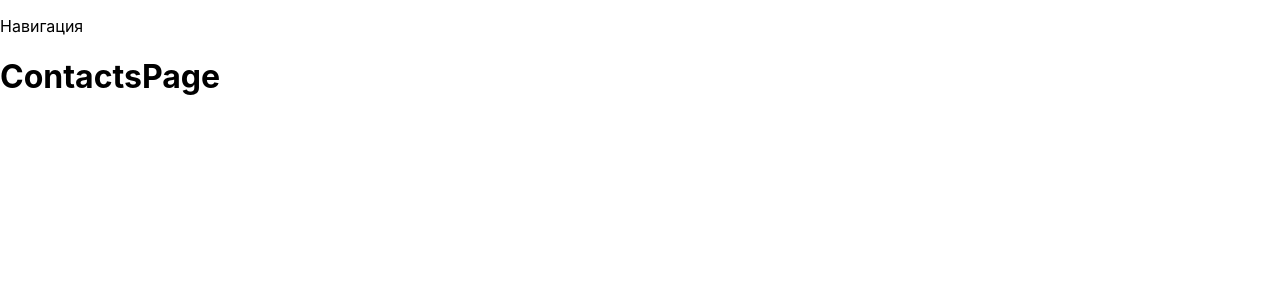
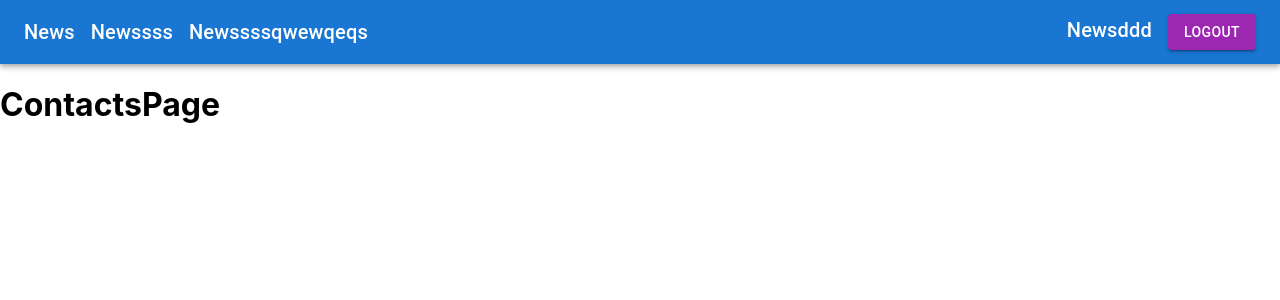
Before and after one commit to SergY29/goit-react-hw-08-phonebook, a React (Create React App) app: page /goit-react-hw-08-phonebook/contacts in a window 1280 px wide. Shown: the top 300 px of the page. Built offline with nearby package versions, Linux system fonts and the light colour scheme.

Commit message:
appbar styled

```diff
--- a/package.json
+++ b/package.json
@@ -4,6 +4,9 @@
   "private": true,
   "homepage": "https://SergY29.github.io/goit-react-hw-08-phonebook/",
   "dependencies": {
+    "@emotion/react": "^11.10.5",
+    "@emotion/styled": "^11.10.5",
+    "@mui/material": "^5.11.6",
     "@testing-library/jest-dom": "^5.16.3",
     "@testing-library/react": "^12.1.4",
     "@testing-library/user-event": "^13.5.0",
--- a/src/components/AppBar.jsx
+++ /dev/null
@@ -1,7 +0,0 @@
-export const AppBar = () => {
-  return (
-    <header>
-      <p>Навигация</p>
-    </header>
-  );
-};
--- /dev/null
+++ b/src/components/AppBarHeader.jsx
@@ -0,0 +1,36 @@
+import AppBar from '@mui/material/AppBar';
+import Box from '@mui/material/Box';
+import Toolbar from '@mui/material/Toolbar';
+import Typography from '@mui/material/Typography';
+import Button from '@mui/material/Button';
+
+export const AppBarHeader = () => {
+  return (
+    <Box sx={{ flexGrow: 1 }}>
+      <AppBar position="static">
+        <Toolbar>
+          <Box sx={{ display: { xs: 'none', md: 'flex' }, flexGrow: 1 }}>
+            <Typography variant="h6" component="div" sx={{ mr: 2 }}>
+              News
+            </Typography>
+            <Typography variant="h6" component="div" sx={{ mr: 2 }}>
+              Newssss
+            </Typography>
+            <Typography variant="h6" component="div" sx={{ mr: 2 }}>
+              Newssssqwewqeqs
+            </Typography>
+          </Box>
+          <Box sx={{ display: { xs: 'none', md: 'flex' } }}>
+            <Typography variant="h6" component="div" sx={{ mr: 2 }}>
+              Newsddd
+            </Typography>
+            <Button variant="contained" color="secondary">
+              {' '}
+              Logout
+            </Button>
+          </Box>
+        </Toolbar>
+      </AppBar>
+    </Box>
+  );
+};
--- a/src/components/Layout.jsx
+++ b/src/components/Layout.jsx
@@ -1,11 +1,11 @@
 import { Outlet } from 'react-router-dom';
-import { AppBar } from './AppBar';
+import { AppBarHeader } from './AppBarHeader';
 import { Suspense } from 'react';
 
 export const Layout = () => {
   return (
     <div>
-      <AppBar />
+      <AppBarHeader />
       <Suspense fallback={null}>
         <Outlet />
       </Suspense>
```
Also changed, not shown: 1 other file (tests, documents, lock files or other folders).
